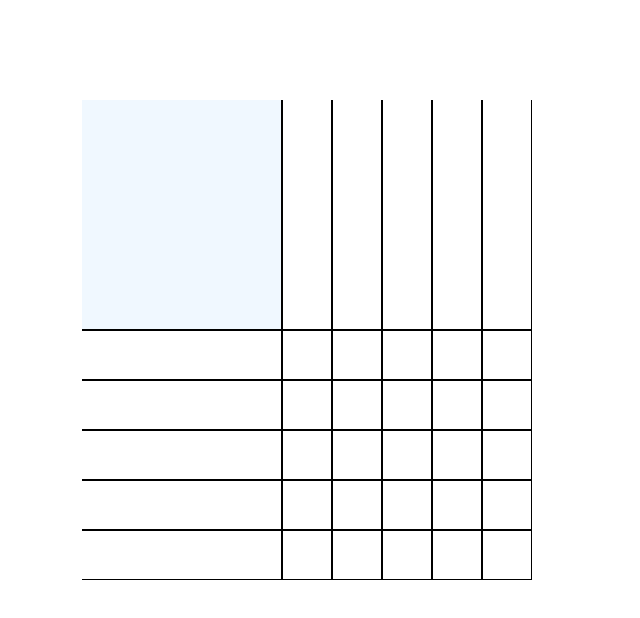
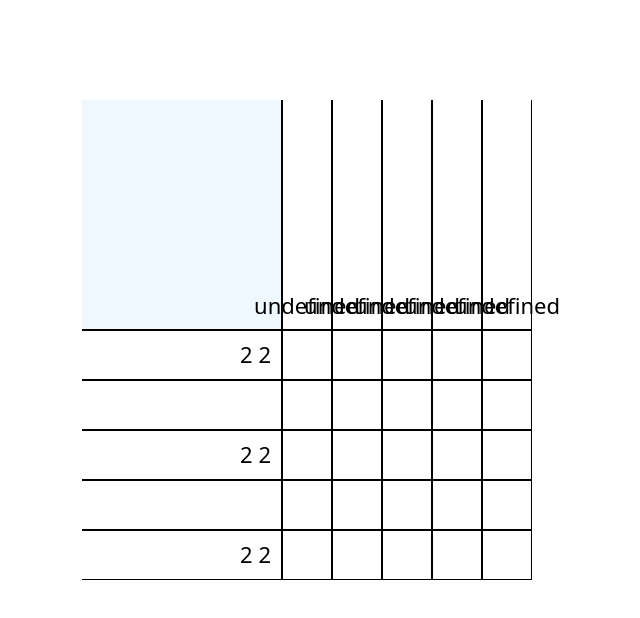
Before and after one commit to OxygeniumO2/RSSchool-JSFE2023Q4, a plain HTML site: page nonograms/index.html in a window 1280 px wide. Shown: the whole page, without its empty margins (333-973 px from the left). Drawn offline with Linux system fonts and the light colour scheme.

Commit message:
feat: left hints generation, change build func

```diff
--- /dev/null
+++ b/nonograms/data.js
@@ -0,0 +1,16 @@
+const nonogramsData = [
+  {
+    nonogramArr: [[1,0,0,0,1],[0,1,0,1,0],[0,0,1,0,0],[0,1,0,1,0],[1,0,0,0,1]],
+    title: 'cross',
+  },
+  {
+    nonogramArr: [[1,0,0,0,1],[0,1,0,1,0],[0,1,0,1,0],[0,0,0,0,0],[1,1,1,1,1]],
+    title: 'panda',
+  },
+  {
+    nonogramArr: [[1,1,0,1,1],[0,0,0,0,0],[1,1,0,1,1],[0,0,0,0,0],[1,1,0,1,1]],
+    title: 'ladder',
+  }
+]
+
+export { nonogramsData };
--- a/nonograms/index.html
+++ b/nonograms/index.html
@@ -10,7 +10,7 @@
 </head>
 
 <body>
-  <script src="./script.js"></script>
+  <script type="module" src="./script.js"></script>
 </body>
 
 </html>
--- a/nonograms/script.js
+++ b/nonograms/script.js
@@ -1,4 +1,6 @@
 'use strict';
+
+import { nonogramsData } from './data.js';
 
 function createElem({tag, classesCss}) {
   const elem = document.createElement(tag);
@@ -12,10 +14,6 @@ function createElem({tag, classesCss}) {
 }
 
 const gamefield = createElem({ tag: 'div', classesCss: ['gamefield'] });
-
-function buildGame(value) {
-
-  document.body.innerHTML = ``;
 
 const main = createElem({ tag: 'main' });
 document.body.append(main);
@@ -41,17 +39,49 @@ function buildGame(value) {
 
 nonogramsRightColumn.append(hintsTop, gamefield);
 
+function buildGame(value, title) {
+
+  const currNonogram = nonogramsData.find((item) => item.title === title);
+
+
   for (let i = 0; i < value * value; i += 1) {
     const cell = createElem({ tag: 'div', classesCss: ['gamefield__cell'] });
     gamefield.append(cell);
-
     if (i < value) {
       const hintLeft = createElem({ tag: 'div', classesCss: ['hints__left__item'] });
       const hintTop = createElem({ tag: 'div', classesCss: ['hints__top__item'] });
+      hintLeft.innerHTML = calculateLeftHints(currNonogram, i);
+      hintTop.innerHTML = calculateTopHints(currNonogram, i);
       hintsLeft.append(hintLeft);
       hintsTop.append(hintTop);
     }
   }
+
 }
 
-buildGame(5);
+function calculateLeftHints(nonogram, i) {
+
+  let temp = 0;
+
+  const res = nonogram.nonogramArr[i].reduce((acc, item, index) => {
+    if (item === 1) {
+      temp += 1;
+    }
+    if (item === 0) {
+      acc.push(temp);
+      temp = 0;
+    }
+    if (index === nonogram.nonogramArr[i].length - 1) {
+      acc.push(temp);
+      temp = 0;
+    }
+    return acc;
+  }, []);
+  const leftHint = res.join(' ').replaceAll('0', '');
+  return leftHint;
+}
+
+function calculateTopHints(nonogram, i) {
+}
+
+buildGame(5, 'ladder');
```
Lines whose indentation alone changed are shown as unchanged.
